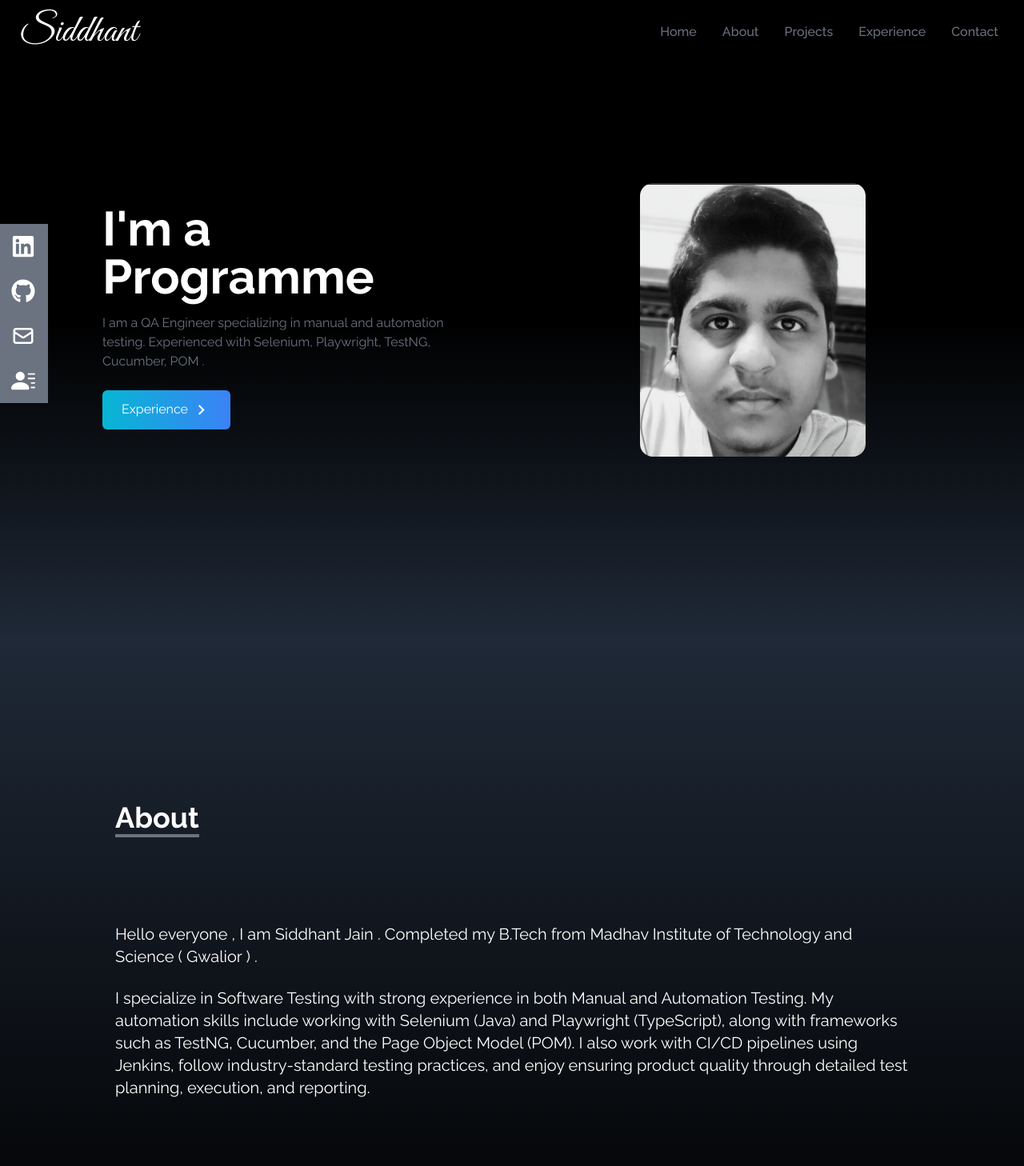
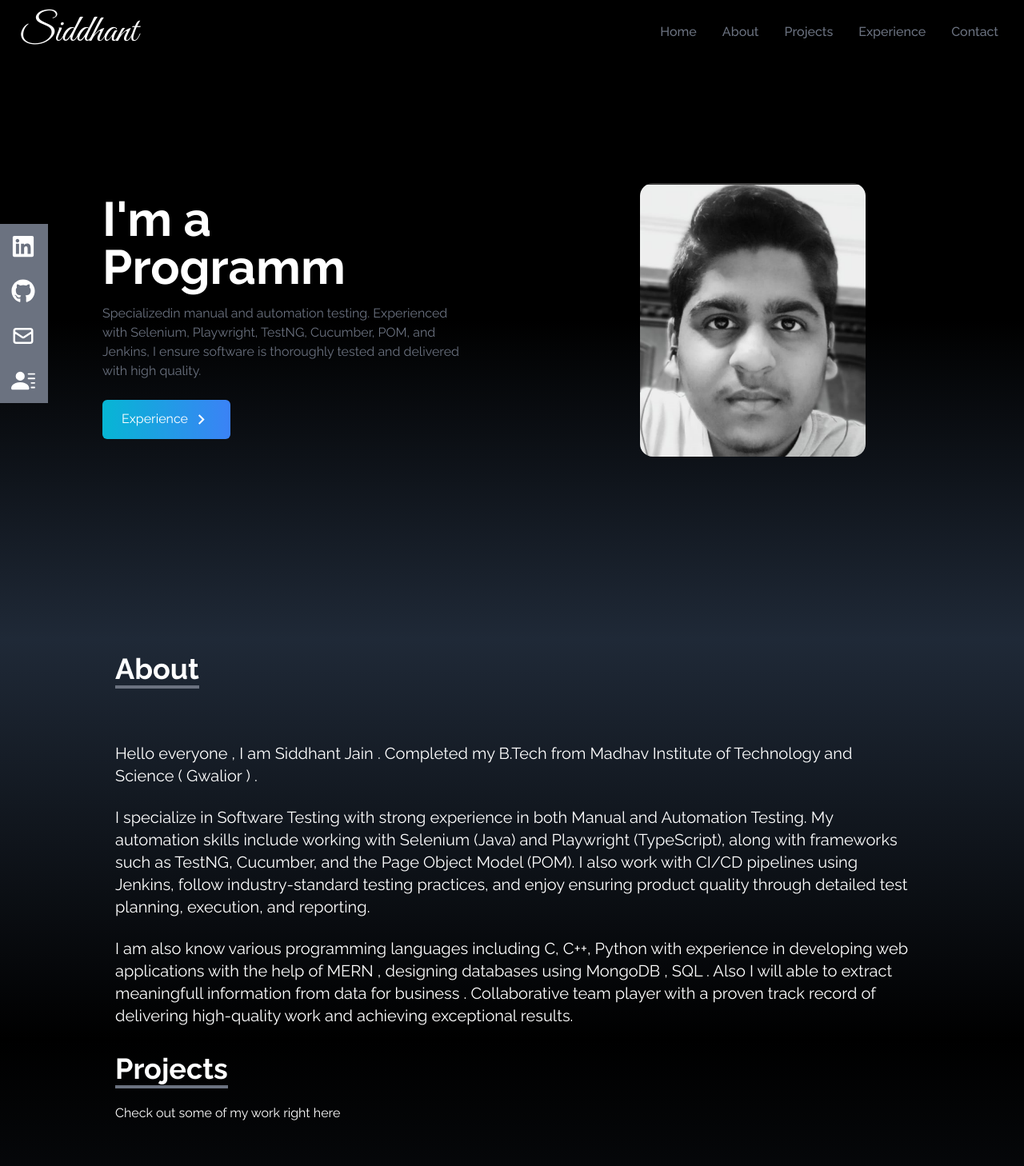
Before and after one commit to sidjain13/my_portfolio, a React (Create React App) app: page / in a window 1280 px wide. Shown: the top 1458 px of the page at 80% size. Built offline with nearby package versions, Linux system fonts and the light colour scheme.

Commit message:
testing part 2

```diff
--- a/src/components/About.jsx
+++ b/src/components/About.jsx
@@ -2,7 +2,7 @@ import React from 'react'
 
 const About = () => {
   return (
-    <div id="About" className='w-full h-screen bg-gradient-to-b from-gray-800 to-black text-white ' >
+    <div id="About" className='w-full h-full  bg-gradient-to-b from-gray-800 to-black text-white ' >
       <div className='max-w-screen-lg p-4 mx-auto flex flex-col justify-center w-full h-full'>
 
 
@@ -11,22 +11,22 @@ const About = () => {
 
         </div>
 
-        <p className='text-xl mt-20'>Hello everyone , I am Siddhant Jain .
+        <p className='text-xl mt-10'>Hello everyone , I am Siddhant Jain .
 Completed my B.Tech from Madhav Institute of Technology and Science
-( Gwalior ) .  </p>
+( Gwalior ) . </p>
 
-        <br />
+    <br />
 
-        <p className='text-xl'>I specialize in Software Testing with strong experience in both Manual and Automation Testing. My automation skills include working with Selenium (Java) and Playwright (TypeScript), along with frameworks such as TestNG, Cucumber, and the Page Object Model (POM). I also work with CI/CD pipelines using Jenkins, follow industry-standard testing practices, and enjoy ensuring product quality through detailed test planning, execution, and reporting.
-        </p>
-        <br />
+    <p className='text-xl'>I specialize in Software Testing with strong experience in both Manual and Automation Testing. My automation skills include working with Selenium (Java) and Playwright (TypeScript), along with frameworks such as TestNG, Cucumber, and the Page Object Model (POM). I also work with CI/CD pipelines using Jenkins, follow industry-standard testing practices, and enjoy ensuring product quality through detailed test planning, execution, and reporting. </p>
 
-        {/* <p className='text-xl'>
+    <br />
+
+        <p className='text-xl'>
         I am also know various programming languages including C, C++, Python with
 experience in developing web applications with the help of MERN , designing
 databases using MongoDB , SQL . Also I will able to extract meaningfull information
 from data for business . Collaborative team player with a proven track record of
-delivering high-quality work and achieving exceptional results.</p> */}
+delivering high-quality work and achieving exceptional results.</p>
       </div>
     </div>
   )
--- a/src/components/Experience.jsx
+++ b/src/components/Experience.jsx
@@ -222,7 +222,7 @@ const Experience = () => {
 
     //   </div>
     // </div>
-    <div id="Experience" className='w-full bg-gradient-to-b from-gray-800 to-black text-white' >
+    <div id="Experience" className='w-full h-full bg-gradient-to-b from-gray-800 to-black text-white' >
 
       <div className='max-w-screen-lg p-4 mx-auto flex flex-col justify-center w-full h-full'>
 
@@ -246,8 +246,6 @@ const Experience = () => {
             }
 
         </div>
-
-
       </div>
     </div>
   )
--- a/src/components/Home.jsx
+++ b/src/components/Home.jsx
@@ -52,7 +52,7 @@ const Home = () => {
             <h2 className='text-white font-bold text-4xl sm:text-6xl '>I'm a </h2>
             <h2 className='text-white font-bold text-4xl sm:text-6xl '>{typeEffect}</h2>
 
-                  <p className='text-gray-500 py-4 max-w-md '>I am a QA Engineer specializing in manual and automation testing. Experienced with Selenium, Playwright, TestNG, Cucumber, POM .
+                  <p className='text-gray-500 py-4 max-w-md '>Specializedin manual and automation testing. Experienced with Selenium, Playwright, TestNG, Cucumber, POM, and Jenkins, I ensure software is thoroughly tested and delivered with high quality.
 </p>
 
             <div>
--- a/src/components/Portfolio.jsx
+++ b/src/components/Portfolio.jsx
@@ -98,7 +98,7 @@ const Portfolio = () => {
 
     ]
   return (
-    <div id="Projects" className='w-full bg-gradient-to-b from-black to-gray-800 text-white h-screen' >
+    <div id="Projects" className='w-full h-full bg-gradient-to-b from-black to-gray-800 text-white ' >
       <div className='max-w-screen-lg p-4 mx-auto flex flex-col justify-center w-full h-full'>
 
         <div className='pb-8'>
```
